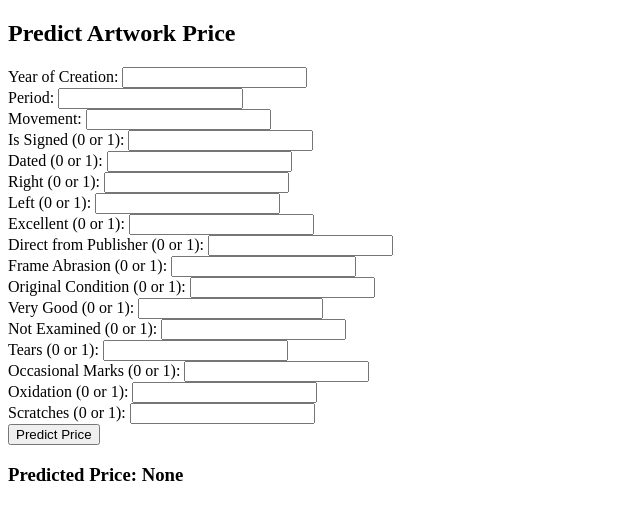
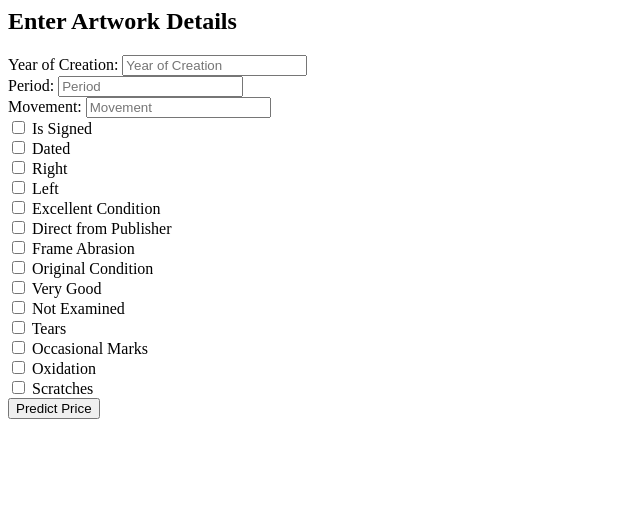
Before and after one commit to XanderYoon/ML_Art_Share, a Flask app: page / in a window 1280 px wide. Shown: the top 520 px of the page, without its empty margins (0-640 px from the left). Run offline with Flask 3, Linux system fonts and the light colour scheme.

Commit message:
Refactor form data extraction and conversion in predict() function

```diff
--- a/app.py
+++ b/app.py
@@ -12,53 +12,33 @@ model.load_model('catboost_model.cbm')
 def predict():
     prediction = None  # Initialize prediction variable
     if request.method == 'POST':
-        # Extract data from form
-        yearCreation = request.form.get('yearCreation')
-        period = request.form.get('period')
-        movement = request.form.get('movement')
-        is_signed = request.form.get('is_signed')
-        dated = request.form.get('dated')
-        right = request.form.get('right')
-        left = request.form.get('left')
-        excellent = request.form.get('excellent')
-        direct_from_publisher = request.form.get('direct_from_publisher')
-        frame_abrasion = request.form.get('frame_abrasion')
-        original_condition = request.form.get('original_condition')
-        very_good = request.form.get('very_good')
-        not_examined = request.form.get('not_examined')
-        tears = request.form.get('tears')
-        occasional_marks = request.form.get('occasional_marks')
-        oxidation = request.form.get('oxidation')
-        scratches = request.form.get('scratches')
+        yearCreation = int(request.form.get('yearCreation', 0))
+        period = request.form.get('period', '')
+        movement = request.form.get('movement', '')
+        is_signed = int(request.form.get('is_signed', '0'))
+        dated = int(request.form.get('dated', '0'))
+        right = int(request.form.get('right', '0'))
+        left = int(request.form.get('left', '0'))
+        excellent = int(request.form.get('excellent', '0'))
+        direct_from_publisher = int(request.form.get('direct_from_publisher', '0'))
+        frame_abrasion = int(request.form.get('frame_abrasion', '0'))
+        original_condition = int(request.form.get('original_condition', '0'))
+        very_good = int(request.form.get('very_good', '0'))
+        not_examined = int(request.form.get('not_examined', '0'))
+        tears = int(request.form.get('tears', '0'))
+        occasional_marks = int(request.form.get('occasional_marks', '0'))
+        oxidation = int(request.form.get('oxidation', '0'))
+        scratches = int(request.form.get('scratches', '0'))
 
-        # Convert strings to appropriate types
-        try:
-            yearCreation = int(yearCreation)
-            is_signed = int(is_signed)
-            dated = int(dated)
-            right = int(right)
-            left = int(left)
-            excellent = int(excellent)
-            direct_from_publisher = int(direct_from_publisher)
-            frame_abrasion = int(frame_abrasion)
-            original_condition = int(original_condition)
-            very_good = int(very_good)
-            not_examined = int(not_examined)
-            tears = int(tears)
-            occasional_marks = int(occasional_marks)
-            oxidation = int(oxidation)
-            scratches = int(scratches)
-        except ValueError:
-            return "Error: Please ensure all fields are filled out correctly."
+        # Prepare data for prediction
+        predicted_price = predict_price(yearCreation, period, movement, is_signed, dated, right, left, excellent, direct_from_publisher, frame_abrasion, original_condition, very_good, not_examined, tears, occasional_marks, oxidation, scratches)
+        prediction = int(predicted_price[0])
+        prediction1 = max(round(predicted_price[0] - 10000, -4), 0)
+        prediction2 = max(round(predicted_price[0] + 10000, -4), 0)
 
-        # Predict price
-        predicted_price = predict_price(yearCreation, period, movement, is_signed, dated, right, left, excellent, direct_from_publisher, frame_abrasion, original_condition, very_good, not_examined, tears, occasional_marks, oxidation, scratches)
-        predicted_price_value = float(predicted_price[0])
 
-        # Instead of returning it directly, pass it to the template
-        prediction = predicted_price_value
 
-    # Always return the template, with prediction variable
+    # Pass the prediction result to the template
     return render_template('regression.html', prediction=prediction)
 
 def predict_price(yearCreation, period, movement, is_signed, dated, right, left, excellent, direct_from_publisher, frame_abrasion, original_condition, very_good, not_examined, tears, occasional_marks, oxidation, scratches):
@@ -85,5 +65,6 @@ def predict_price(yearCreation, period, movement, is_signed, dated, right, left,
     predicted_price = model.predict(df_synthetic)
     return predicted_price
 
+
 if __name__ == '__main__':
     app.run(debug=True)
--- a/templates/regression.html
+++ b/templates/regression.html
@@ -1,35 +1,92 @@
-<!DOCTYPE html>
-<html lang="en">
-<head>
-    <meta charset="UTF-8">
-    <meta name="viewport" content="width=device-width, initial-scale=1.0">
-    <title>Predict Artwork Price</title>
-</head>
 <body>
-    <h2>Predict Artwork Price</h2>
+    <h2>Enter Artwork Details</h2>
     <form method="post">
-        Year of Creation: <input type="number" name="yearCreation" required><br>
-        Period: <input type="text" name="period" required><br>
-        Movement: <input type="text" name="movement" required><br>
-        Is Signed (0 or 1): <input type="number" name="is_signed" required><br>
-        Dated (0 or 1): <input type="number" name="dated" required><br>
-        Right (0 or 1): <input type="number" name="right" required><br>
-        Left (0 or 1): <input type="number" name="left" required><br>
-        Excellent (0 or 1): <input type="number" name="excellent" required><br>
-        Direct from Publisher (0 or 1): <input type="number" name="direct_from_publisher" required><br>
-        Frame Abrasion (0 or 1): <input type="number" name="frame_abrasion" required><br>
-        Original Condition (0 or 1): <input type="number" name="original_condition" required><br>
-        Very Good (0 or 1): <input type="number" name="very_good" required><br>
-        Not Examined (0 or 1): <input type="number" name="not_examined" required><br>
-        Tears (0 or 1): <input type="number" name="tears" required><br>
-        Occasional Marks (0 or 1): <input type="number" name="occasional_marks" required><br>
-        Oxidation (0 or 1): <input type="number" name="oxidation" required><br>
-        Scratches (0 or 1): <input type="number" name="scratches" required><br>
+        Year of Creation: <input type="number" name="yearCreation" placeholder="Year of Creation"><br>
+        Period: <input type="text" name="period" placeholder="Period"><br>
+        Movement: <input type="text" name="movement" placeholder="Movement"><br>
+
+        <!-- Is Signed -->
+        <div class="checkbox-group">
+            <label><input type="checkbox" name="is_signed" value="1"> Is Signed</label>
+        </div>
+
+        <!-- Dated -->
+        <div class="checkbox-group">
+            <label><input type="checkbox" name="dated" value="1"> Dated</label>
+        </div>
+
+        <!-- Right -->
+        <div class="checkbox-group">
+            <label><input type="checkbox" name="right" value="1"> Right</label>
+        </div>
+
+        <!-- Left -->
+        <div class="checkbox-group">
+            <label><input type="checkbox" name="left" value="1"> Left</label>
+        </div>
+
+        <!-- Excellent Condition -->
+        <div class="checkbox-group">
+            <label><input type="checkbox" name="excellent" value="1"> Excellent Condition</label>
+        </div>
+
+        <!-- Direct from Publisher -->
+        <div class="checkbox-group">
+            <label><input type="checkbox" name="direct_from_publisher" value="1"> Direct from Publisher</label>
+        </div>
+
+        <!-- Frame Abrasion -->
+        <div class="checkbox-group">
+            <label><input type="checkbox" name="frame_abrasion" value="1"> Frame Abrasion</label>
+        </div>
+
+        <!-- Original Condition -->
+        <div class="checkbox-group">
+            <label><input type="checkbox" name="original_condition" value="1"> Original Condition</label>
+        </div>
+
+        <!-- Very Good -->
+        <div class="checkbox-group">
+            <label><input type="checkbox" name="very_good" value="1"> Very Good</label>
+        </div>
+
+        <!-- Not Examined -->
+        <div class="checkbox-group">
+            <label><input type="checkbox" name="not_examined" value="1"> Not Examined</label>
+        </div>
+
+        <!-- Tears -->
+        <div class="checkbox-group">
+            <label><input type="checkbox" name="tears" value="1"> Tears</label>
+        </div>
+
+        <!-- Occasional Marks -->
+        <div class="checkbox-group">
+            <label><input type="checkbox" name="occasional_marks" value="1"> Occasional Marks</label>
+        </div>
+
+        <!-- Oxidation -->
+        <div class="checkbox-group">
+            <label><input type="checkbox" name="oxidation" value="1"> Oxidation</label>
+        </div>
+
+        <!-- Scratches -->
+        <div class="checkbox-group">
+            <label><input type="checkbox" name="scratches" value="1"> Scratches</label>
+        </div>
+
         <input type="submit" value="Predict Price">
     </form>
 
-    {% if prediction != '' %}
-        <h3>Predicted Price: {{ prediction }}</h3>
+    {% if prediction %}
+    {% set lower_bound = (prediction - 1000) // 1000 * 1000 %}
+    {% if lower_bound < 0 %}
+        {% set lower_bound = 0 %}
     {% endif %}
+    {% set upper_bound = (prediction + 1000) // 1000 * 1000 %}
+    {% set formatted_lower_bound = lower_bound // 100 %}
+    {% set formatted_upper_bound = upper_bound // 100 %}
+    <h3>Predicted Price: {{ formatted_lower_bound }}-{{ formatted_upper_bound }}k</h3>
+    {% endif %}
+
 </body>
-</html>
```
Also changed, not shown: 1 other file.
